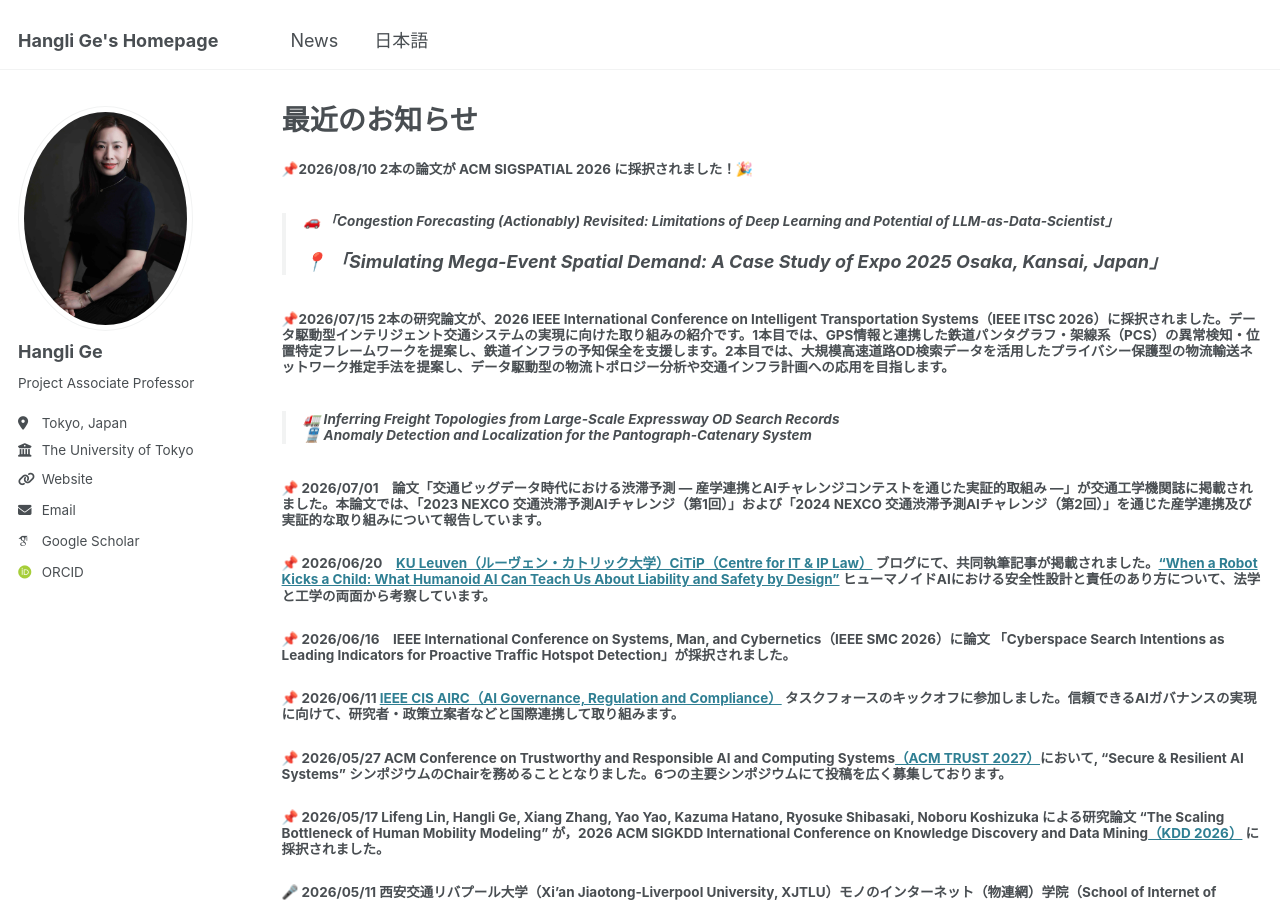
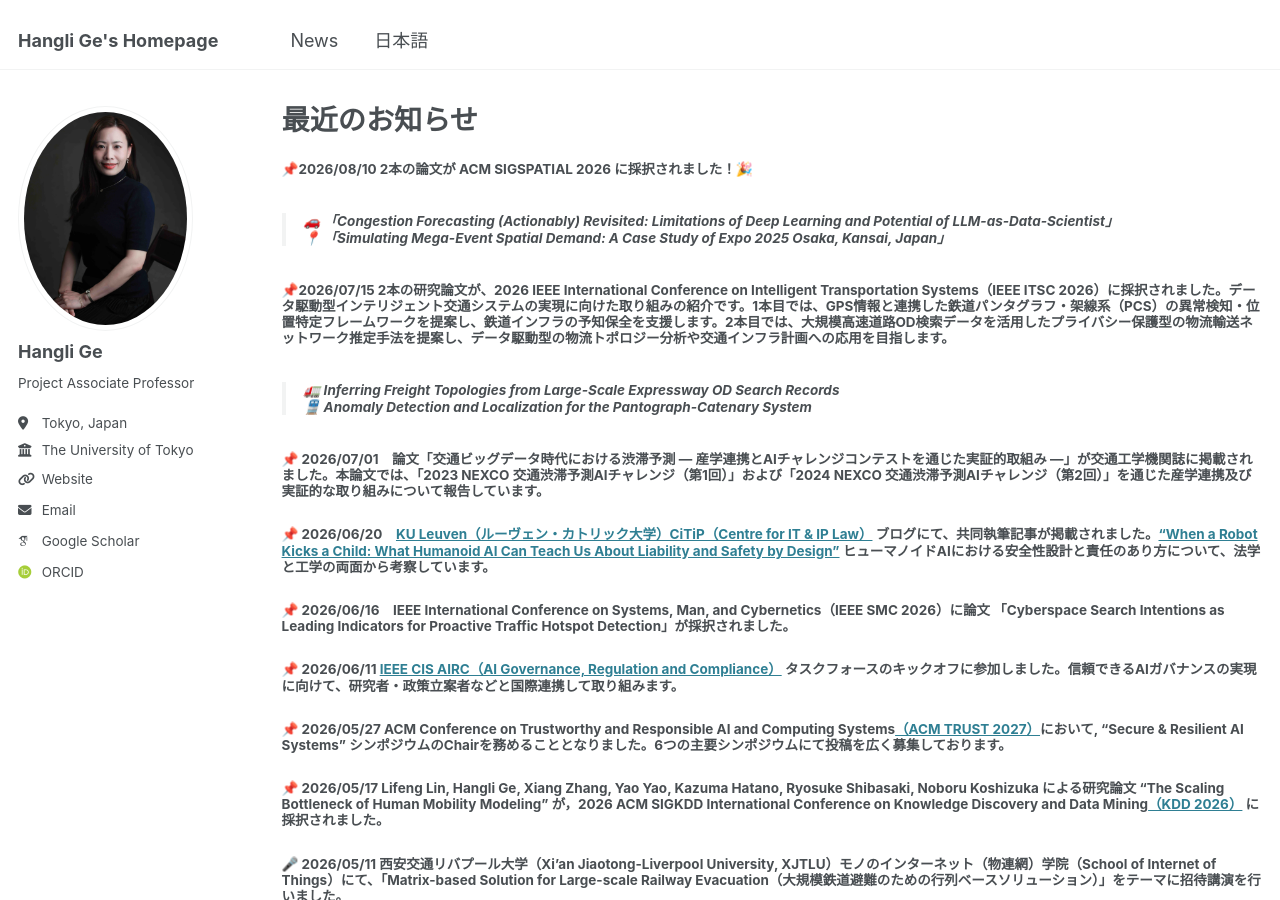
Before and after one commit to christie888/christie888.github.io, a Jekyll site: the page built from _pages/post_jp.md, in a window 1280 px wide and 900 px high. Built offline with Jekyll 4.4.1, drawn with Linux system fonts in a browser that asks for light colours; some web fonts are replaced.

Commit message:
Refactor ACM SIGSPATIAL 2026 announcement formatting
Merged two lines into one for better readability.

```diff
--- a/_pages/post_jp.md
+++ b/_pages/post_jp.md
@@ -6,8 +6,7 @@
 
 
 ##### 📌2026/08/10 2本の論文が ACM SIGSPATIAL 2026 に採択されました！🎉
-> ###### 🚗 **「Congestion Forecasting (Actionably) Revisited: Limitations of Deep Learning and Potential of LLM-as-Data-Scientist」**<br>
-> 📍 **「Simulating Mega-Event Spatial Demand: A Case Study of Expo 2025 Osaka, Kansai, Japan」**
+> ###### 🚗 **「Congestion Forecasting (Actionably) Revisited: Limitations of Deep Learning and Potential of LLM-as-Data-Scientist」**<br>📍 **「Simulating Mega-Event Spatial Demand: A Case Study of Expo 2025 Osaka, Kansai, Japan」**
 
 
 ##### 📌2026/07/15 2本の研究論文が、2026 IEEE International Conference on Intelligent Transportation Systems（IEEE ITSC 2026）に採択されました。**データ駆動型インテリジェント交通システム**の実現に向けた取り組みの紹介です。1本目では、GPS情報と連携した鉄道パンタグラフ・架線系（PCS）の異常検知・位置特定フレームワークを提案し、鉄道インフラの予知保全を支援します。2本目では、大規模高速道路OD検索データを活用したプライバシー保護型の物流輸送ネットワーク推定手法を提案し、データ駆動型の物流トポロジー分析や交通インフラ計画への応用を目指します。
```
